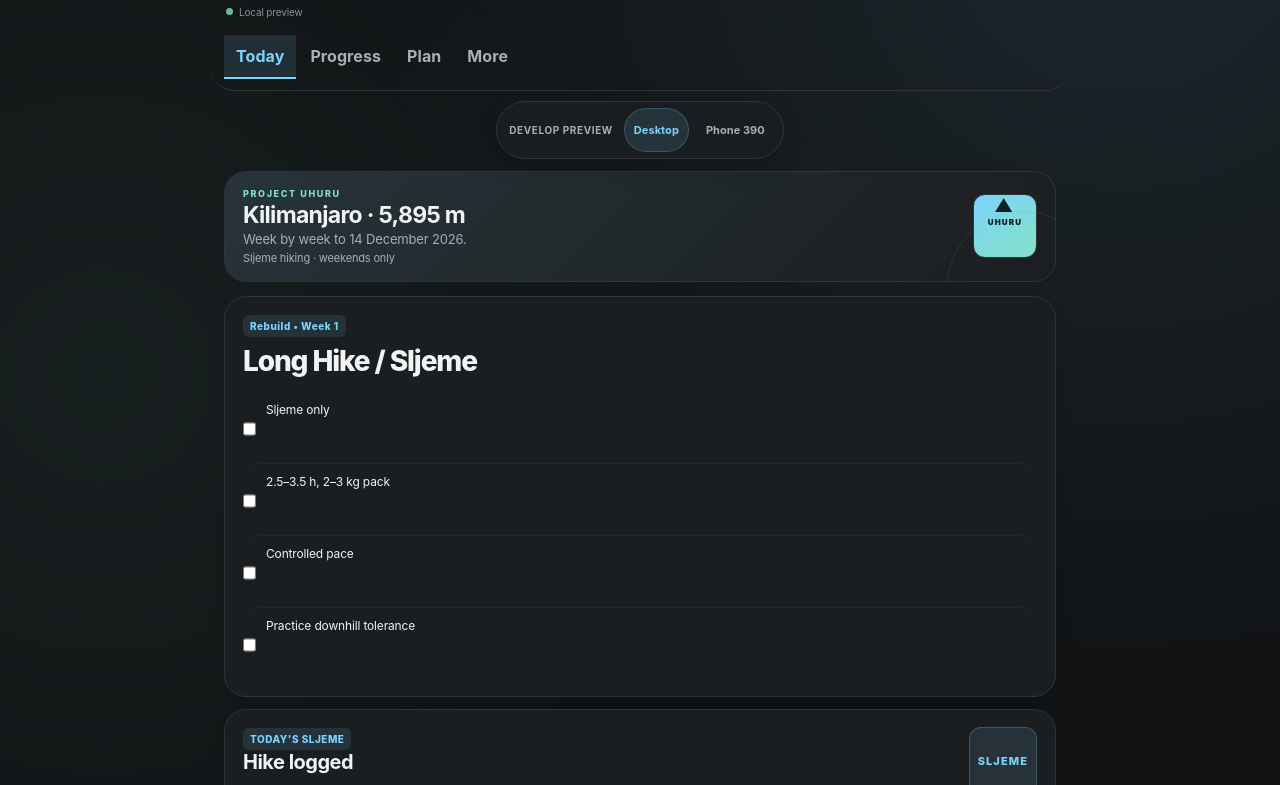
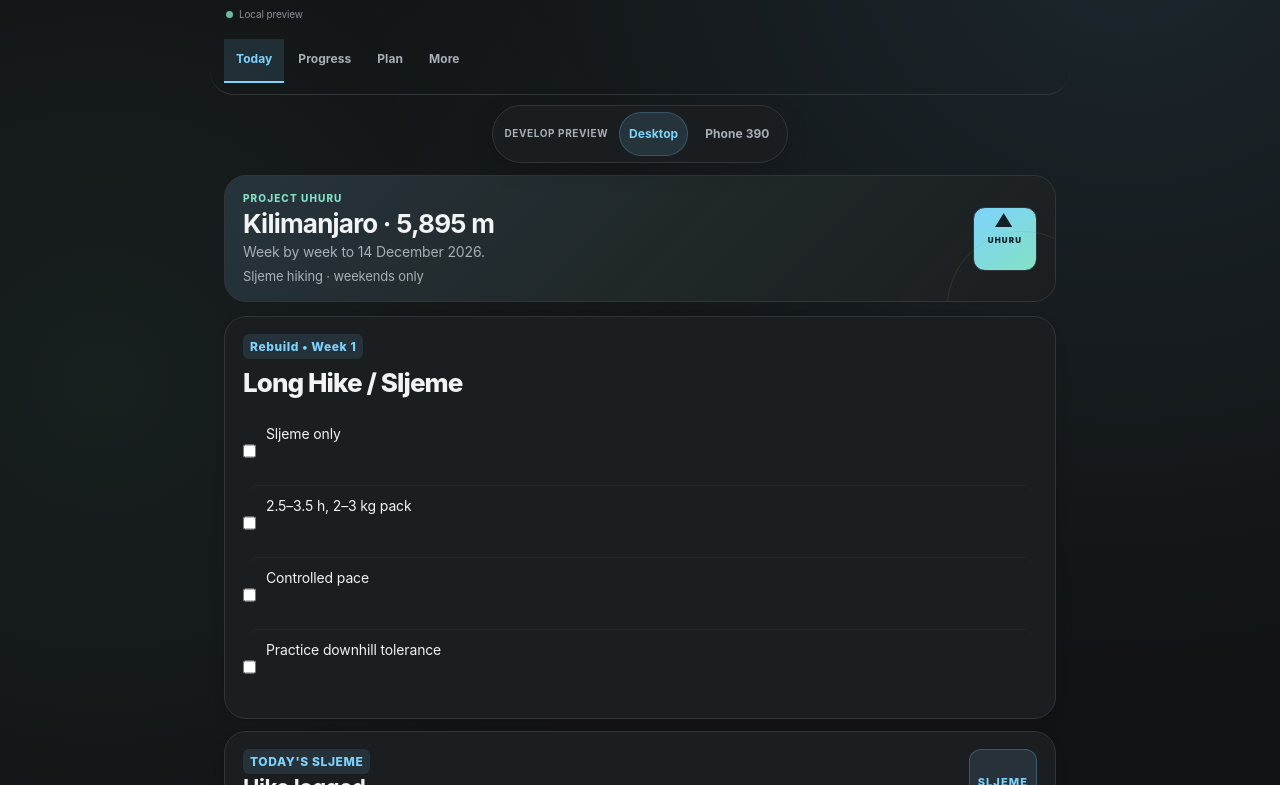
Before and after one commit to filthy-souls/kili-os, a website: page index.html in a window 1280 px wide. Shown: the part 92-877 px from the top of the page. Drawn offline with Linux system fonts and the light colour scheme.

Commit message:
Normalize typography hierarchy across app

```diff
--- a/styles.css
+++ b/styles.css
@@ -757,3 +757,165 @@ body.dev-phone-preview .check input{
     margin-top:2px;
   }
 }
+
+
+/* v5.5 Unified typography system */
+:root{
+  --type-display:30px;
+  --type-headline:26px;
+  --type-title-lg:22px;
+  --type-title-md:18px;
+  --type-title-sm:16px;
+  --type-body:14px;
+  --type-body-sm:13px;
+  --type-label:12px;
+  --type-label-sm:10px;
+  --leading-display:1.08;
+  --leading-headline:1.12;
+  --leading-title:1.22;
+  --leading-body:1.45;
+}
+
+/* Top-level hierarchy */
+body{
+  font-size:var(--type-body);
+  line-height:var(--leading-body);
+}
+header h1{
+  font-size:var(--type-display);
+  line-height:var(--leading-display);
+  font-weight:760;
+  letter-spacing:-.035em;
+}
+#phaseLine{
+  font-size:var(--type-body);
+  line-height:var(--leading-body);
+}
+.eyebrow,
+.section-kicker,
+.mission-kicker,
+.history-label,
+.checkin-note>span,
+.checkin-summary-tile span{
+  font-size:var(--type-label-sm);
+  line-height:1.25;
+  font-weight:780;
+  letter-spacing:.11em;
+  text-transform:uppercase;
+}
+
+/* Major content titles */
+.mission-title{
+  font-size:var(--type-headline);
+  line-height:var(--leading-headline);
+  font-weight:740;
+  letter-spacing:-.03em;
+}
+.today-title{
+  font-size:var(--type-headline);
+  line-height:var(--leading-headline);
+  font-weight:760;
+  letter-spacing:-.035em;
+}
+h2,
+.saved-checkin-head h2{
+  font-size:var(--type-title-lg);
+  line-height:var(--leading-title);
+  font-weight:720;
+  letter-spacing:-.02em;
+}
+.history-head h3{
+  font-size:var(--type-title-md);
+  line-height:var(--leading-title);
+  font-weight:700;
+  letter-spacing:-.015em;
+}
+.calendar-month-title,
+.goal-title{
+  font-size:var(--type-title-sm);
+  line-height:var(--leading-title);
+  font-weight:700;
+}
+
+/* Body and supporting text */
+.mission-sub,
+.check,
+label,
+.history-notes,
+.history-done,
+.log-item,
+.day-body{
+  font-size:var(--type-body);
+  line-height:var(--leading-body);
+}
+.weekend-rule,
+.muted,
+.tiny,
+.ring-label,
+.calendar-legend{
+  font-size:var(--type-body-sm);
+  line-height:var(--leading-body);
+}
+.pill,
+.plan-progress-chip,
+.month-grid .cal-head,
+.more-section>summary .muted,
+.checkin-summary-tile small,
+.metric-tile span{
+  font-size:var(--type-label);
+  line-height:1.25;
+}
+.more-section>summary,
+.day-head{
+  font-size:var(--type-body);
+  line-height:var(--leading-title);
+  font-weight:650;
+}
+.tabs button{
+  font-size:var(--type-label);
+  line-height:1.2;
+  font-weight:700;
+}
+.dev-preview-bar>span{
+  font-size:var(--type-label-sm);
+}
+.dev-preview-bar button{
+  font-size:var(--type-label);
+}
+.checkin-summary-tile b,
+.metric-tile b{
+  font-size:var(--type-title-lg);
+  line-height:1.08;
+}
+
+/* Real phone and Phone 390 use the exact same type scale */
+@media(max-width:620px){
+  :root{
+    --type-display:28px;
+    --type-headline:24px;
+    --type-title-lg:20px;
+    --type-title-md:17px;
+    --type-title-sm:15px;
+    --type-body:14px;
+    --type-body-sm:13px;
+    --type-label:11px;
+    --type-label-sm:10px;
+  }
+  .month-grid .cal-head{font-size:var(--type-label-sm)!important}
+  .month-grid .cal-day{font-size:13px!important}
+  .month-grid .cal-day .pct{font-size:9px}
+}
+body.dev-phone-preview{
+  --type-display:28px;
+  --type-headline:24px;
+  --type-title-lg:20px;
+  --type-title-md:17px;
+  --type-title-sm:15px;
+  --type-body:14px;
+  --type-body-sm:13px;
+  --type-label:11px;
+  --type-label-sm:10px;
+}
+body.dev-phone-preview .month-grid .cal-head{font-size:var(--type-label-sm)!important}
+body.dev-phone-preview .month-grid .cal-day{font-size:13px!important}
+body.dev-phone-preview .month-grid .cal-day .pct{font-size:9px}
```
